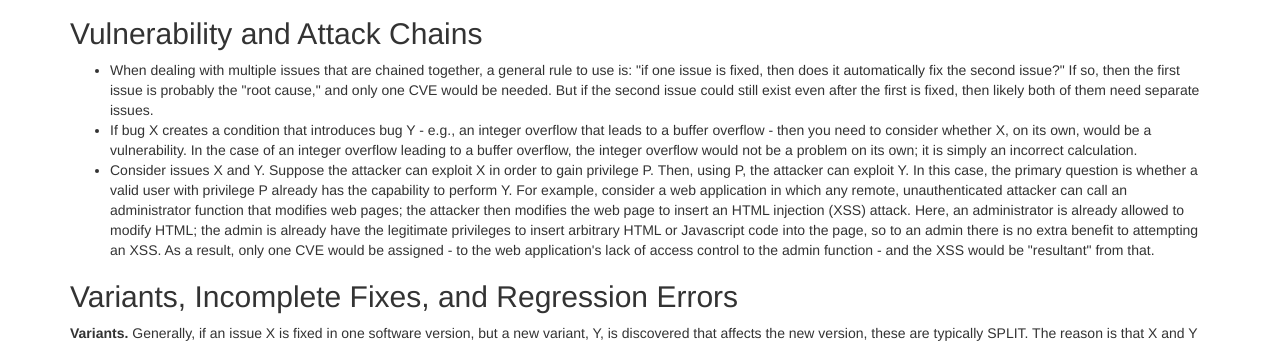
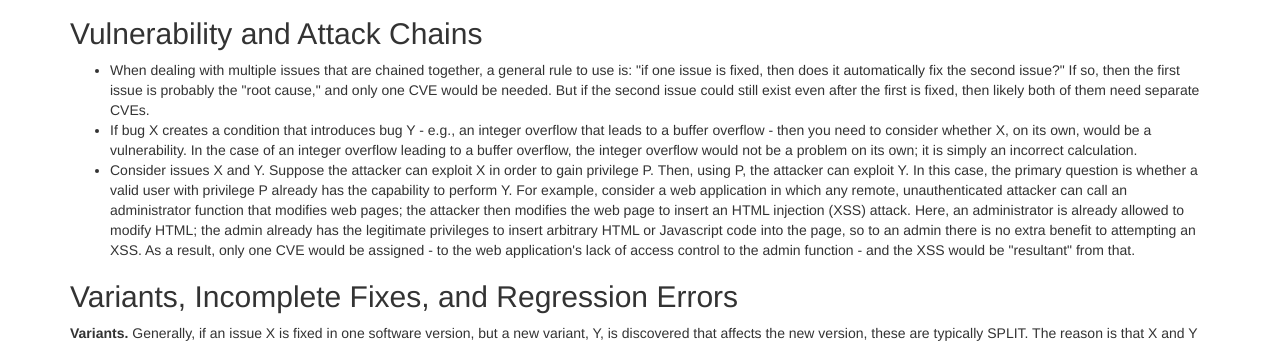
Before and after one commit to CVEProject/cveproject.github.io, a Jekyll site: the page built from cna/application-guidance.md, in a window 1280 px wide and 1400 px high, scrolled down 4115 px. Shown: the part 198-543 px from the top of the window. Built offline with Jekyll 4.4.1, drawn with Linux system fonts in a browser that asks for light colours; nearby versions of some CDN libraries; some of the changed text lies outside the part shown.

Commit message:
Fix typos and add a link

```diff
--- a/cna/application-guidance.md
+++ b/cna/application-guidance.md
@@ -871,7 +871,7 @@ addition to the regular decision tree.
 	automatically fix the second issue?"  If so, then the first issue is
 	probably the "root cause," and only one CVE would be needed.  But if
 	the second issue could still exist even after the first is fixed,
-	then likely both of them need separate issues.
+	then likely both of them need separate CVEs.
 	</li>
 
 	<li>If bug X creates a condition that introduces bug Y - e.g., an
@@ -890,7 +890,7 @@ addition to the regular decision tree.
 	attacker can call an administrator function that modifies web pages;
 	the attacker then modifies the web page to insert an HTML injection
 	(XSS) attack.  Here, an administrator is already allowed to modify
-	HTML; the admin is already have the legitimate privileges to insert
+	HTML; the admin already has the legitimate privileges to insert
 	arbitrary HTML or Javascript code into the page, so to an admin
 	there is no extra benefit to attempting an XSS.  As a result, only
 	one CVE would be assigned - to the web application's lack of access
@@ -1053,7 +1053,7 @@ should I use?
   <ul><li>Consult MITRE; only MITRE, as the Primary CNA, can decide
   which ID to use when a duplicate occurs.  (We generally follow the
   process as documented in
-  https://cve.mitre.org/cve/editorial_policies/duplicates.html).
+  <a href="https://cve.mitre.org/cve/editorial_policies/duplicates.html">https://cve.mitre.org/cve/editorial_policies/duplicates.html</a>).
   </li></ul>
 
 </li></ul>
```
Also changed, not shown: other parts of cna/application-guidance.md (+1 -1 lines).
